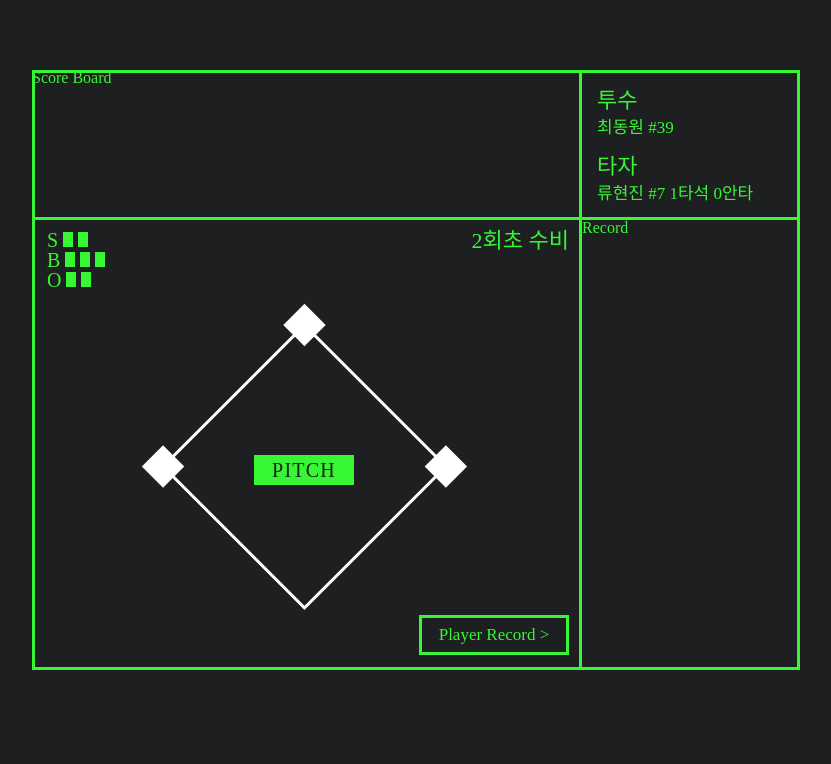
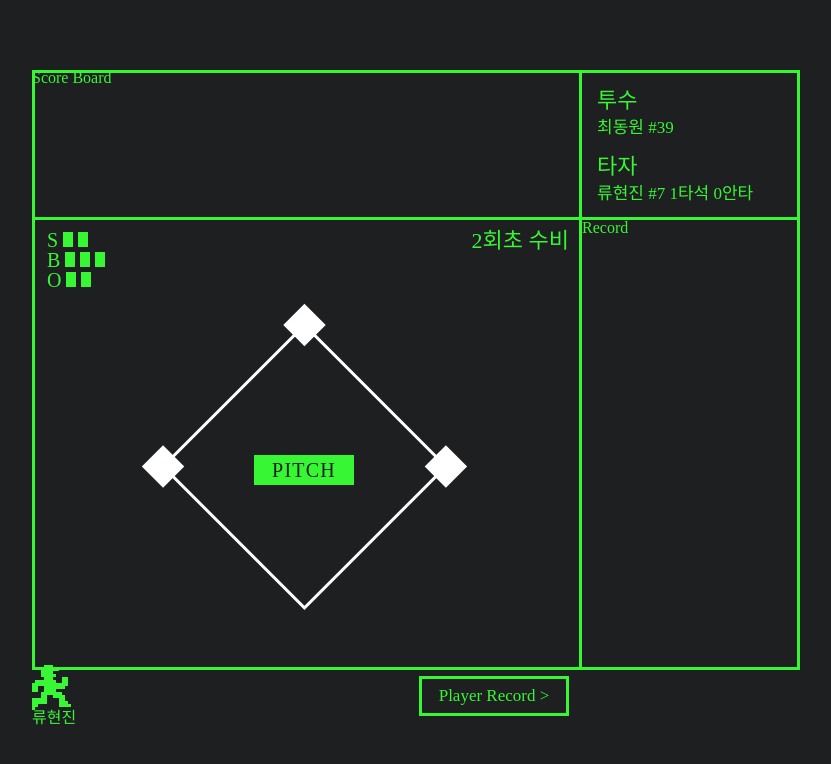
Before and after one commit to codesquad-member-2020/baseball-02, a React app in the folder FE/: page /match in a window 1280 px wide. Shown: the top 764 px of the page, without its empty margins (224-1055 px from the left). Built offline with nearby package versions, Linux system fonts and the light colour scheme; a web font is replaced by a local one.

Commit message:
[#21] feat: Player 컴포넌트 추가
이미지 번들링을 위한 webpack 설정 변경 및 테스트 완료

```diff
--- a/FE/package.json
+++ b/FE/package.json
@@ -26,6 +26,7 @@
 		"babel-loader": "^8.1.0",
 		"html-loader": "^1.1.0",
 		"html-webpack-plugin": "^4.3.0",
+		"url-loader": "^4.1.0",
 		"webpack": "^4.43.0",
 		"webpack-cli": "^3.3.11",
 		"webpack-dev-server": "^3.10.3"
--- /dev/null
+++ b/FE/src/components/Player.jsx
@@ -0,0 +1,13 @@
+import React from "react";
+import player from "../assets/player.png";
+
+const Player = () => {
+	return (
+		<div>
+			<img src={player} />
+			<div>류현진</div>
+		</div>
+	);
+};
+
+export default Player;
--- a/FE/src/components/Stadium.jsx
+++ b/FE/src/components/Stadium.jsx
@@ -2,6 +2,7 @@ import React, { useEffect } from "react";
 import { Link } from "react-router-dom";
 import { PATH, GAME_START } from "Utils/const";
 import BallCount from "./BallCount.jsx";
+import Player from "./Player.jsx";
 import { Container, InningInfo, PitchBtn, RecordBtn } from "Styles/Stadium";
 
 const Stadium = () => {
@@ -35,6 +36,7 @@ const Stadium = () => {
 				GAME_START.inningInfo.half === "first" ? "초" : "말"
 			} ${GAME_START.inningInfo.attackOrDefense === "attack" ? "공격" : "수비"}`}</InningInfo>
 			<PitchBtn>PITCH</PitchBtn>
+			<Player />
 			<RecordBtn>
 				<Link to={PATH.PLAYER_RECORD}>Player Record ></Link>
 			</RecordBtn>
--- a/FE/webpack.config.js
+++ b/FE/webpack.config.js
@@ -25,6 +25,12 @@ module.exports = {
 					},
 				],
 			},
+			{
+				test: /\.(jpg|png)$/,
+				use: {
+					loader: "url-loader",
+				},
+			},
 		],
 	},
 	plugins: [
```
Also changed, not shown: FE/src/assets/player.png (added).
